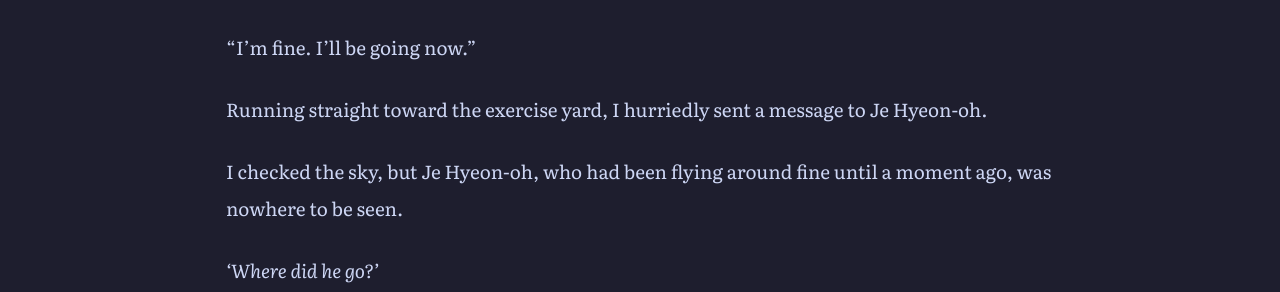
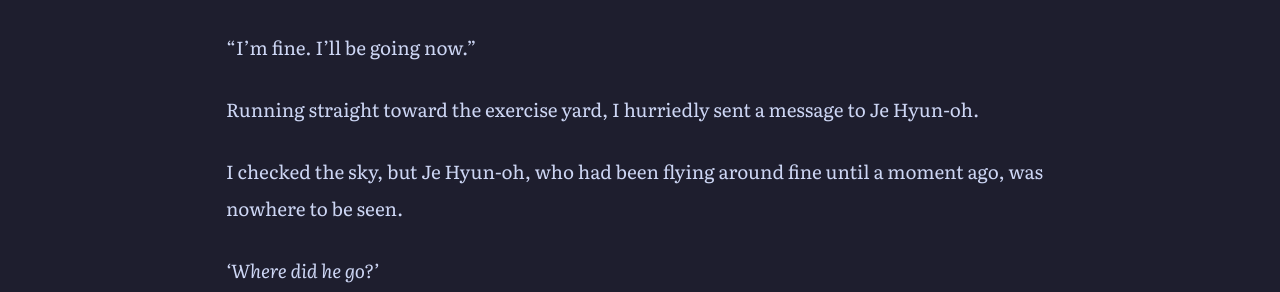
Before and after one commit to soleumn/soleumn.github.io, a Jekyll site: the page built from _posts/eoshinki/2026-09-01-ch1.md, in a window 1280 px wide and 900 px high, scrolled down 7263 px. Shown: the part 165-457 px from the top of the window. Built offline with Jekyll 4.4.1, drawn with Linux system fonts in a browser that asks for light colours; comment, search, counter and statistics services are not loaded.

Commit message:
Update 2026-09-01-ch1.md

```diff
--- a/_posts/eoshinki/2026-09-01-ch1.md
+++ b/_posts/eoshinki/2026-09-01-ch1.md
@@ -227,9 +227,9 @@ I quickly patted Creature No. 1, who refused to let go of my back, to soothe it,
 
 “I'm fine. I'll be going now.”
 
-Running straight toward the exercise yard, I hurriedly sent a message to Je Hyeon-oh.
+Running straight toward the exercise yard, I hurriedly sent a message to Je Hyun-oh.
 
-I checked the sky, but Je Hyeon-oh, who had been flying around fine until a moment ago, was nowhere to be seen.
+I checked the sky, but Je Hyun-oh, who had been flying around fine until a moment ago, was nowhere to be seen.
 
 *'Where did he go?'*
 
```
